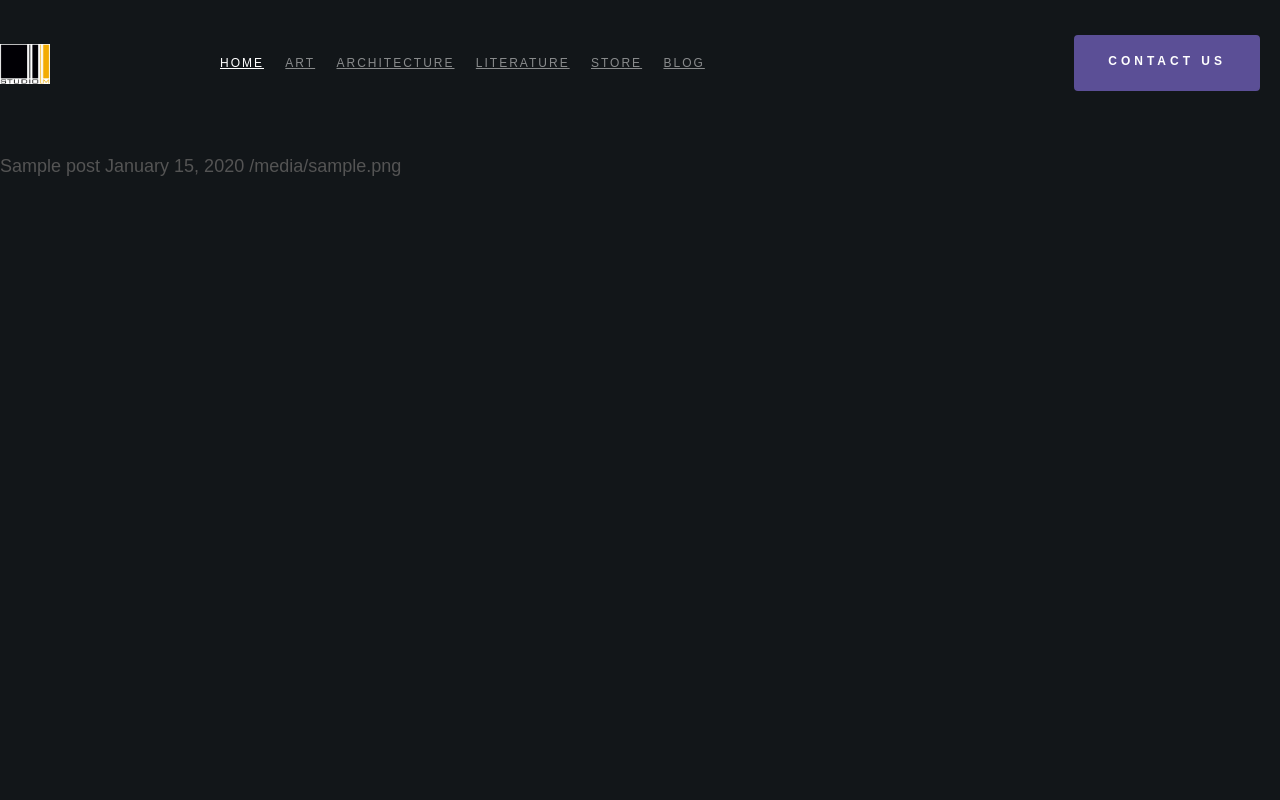
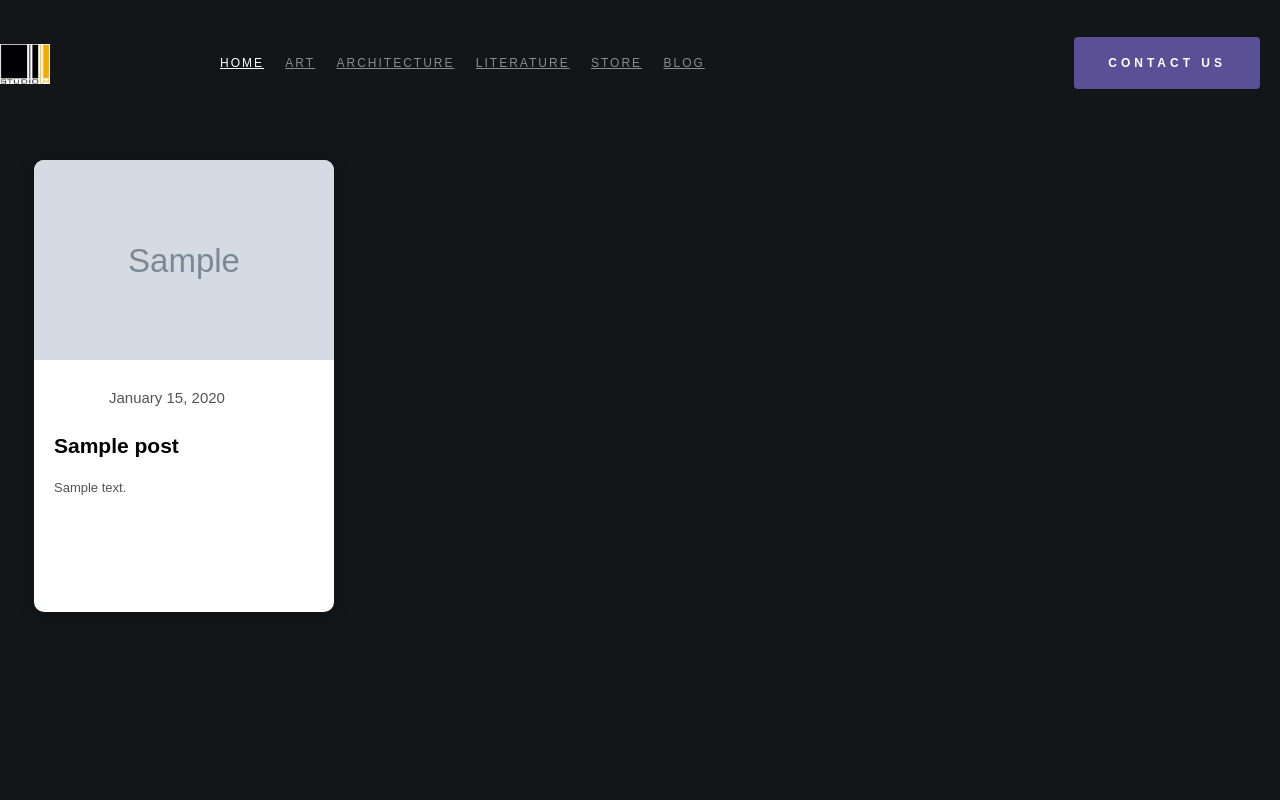
Before and after one commit to Adarsh-adda/lmstudio, a Django app: template templates/blog/blog.html in a window 1280 px wide. Run offline with Django 4.2, Linux system fonts and the light colour scheme; the template is opened without the code that fills it: most values are stand-ins (such as "Sample title", 1, 10 or a date in 2020); grey boxes marked "Sample" are stand-in pictures.

Commit message:
updated blog

```diff
--- a/static/css/home.css
+++ b/static/css/home.css
@@ -1,3 +1,5 @@
+@import url("https://fonts.googleapis.com/css2?family=Roboto&display=swap");
+
 .architecture {
   display: flex;
   justify-content: center;
@@ -153,6 +155,81 @@
   color: rgba(255, 255, 255, 0.3) !important;
 }
 
+@import url("https://fonts.googleapis.com/css2?family=Roboto&display=swap");
+* {
+  box-sizing: border-box;
+}
+.mycontainer {
+  display: flex;
+  width: 368px;
+  justify-content: space-evenly;
+  flex-wrap: wrap;
+}
+.card {
+  margin: 10px;
+  background-color: #fff;
+  border-radius: 10px;
+  box-shadow: 0 2px 20px rgba(0, 0, 0, 0.2);
+  overflow: hidden;
+  width: 300px;
+}
+.card-header img {
+  width: 100%;
+  height: 200px;
+  object-fit: cover;
+}
+.card-body {
+  display: flex;
+  flex-direction: column;
+  align-items: flex-start;
+  padding: 20px;
+  min-height: 200px;
+}
+
+.tag {
+  background: #cccccc;
+  border-radius: 50px;
+  font-size: 12px;
+  margin: 0;
+  color: #fff;
+  padding: 2px 10px;
+  text-transform: uppercase;
+  cursor: pointer;
+}
+.tag-teal {
+  background-color: #47bcd4;
+}
+.tag-purple {
+  background-color: #5e76bf;
+}
+.tag-pink {
+  background-color: #cd5b9f;
+}
+
+.card-body p {
+  font-size: 13px;
+  margin: 0 0 40px;
+}
+.user {
+  display: flex;
+  margin-top: auto;
+}
+
+.user img {
+  border-radius: 50%;
+  width: 40px;
+  height: 40px;
+  margin-right: 10px;
+}
+.user-info h5 {
+  margin: 0;
+}
+.user-info small {
+  color: #545d7a;
+}
+
+
+
 /*@media only screen and (max-width: 980px) {*/
 /*   .architecture{*/
 /*    width: 30%;*/
--- a/templates/blog/blog.html
+++ b/templates/blog/blog.html
@@ -1,12 +1,30 @@
 {% extends 'base.html' %}
 {% block content %}
 
-<article class="home-content">
+<article class="home-content" style="display: flex;flex-wrap: wrap;">
     {% for post in posts %}
-    {{ post.title }}
-        {{ post.date_posted|date:"F d, Y" }}
-        {{ post.author.profile.image.url }}
+        <div class="mycontainer">
+  <div class="card">
+    <div class="card-header">
+      <img src="{{ post.image.url }}" alt="rover" />
+
+    </div>
+      <p style="margin-bottom: 0rem;font-size: 15px;
+    margin-left: 75px;"> {{ post.date_posted|date:"F d, Y" }}</p>
+    <div class="card-body">
+      <h4 style="margin-top: 0rem;">
+        {{ post.title }}
+      </h4>
+      <p style="word-break: break-word;">
+        {{ post.content }}
+      </p>
+    </div>
+  </div>
+
+</div>
     {% endfor %}
+
+
 
 {#    {% if is_paginated %}#}
 {##}
```
Also changed, not shown: media/blog_images/art.jpg (added).
